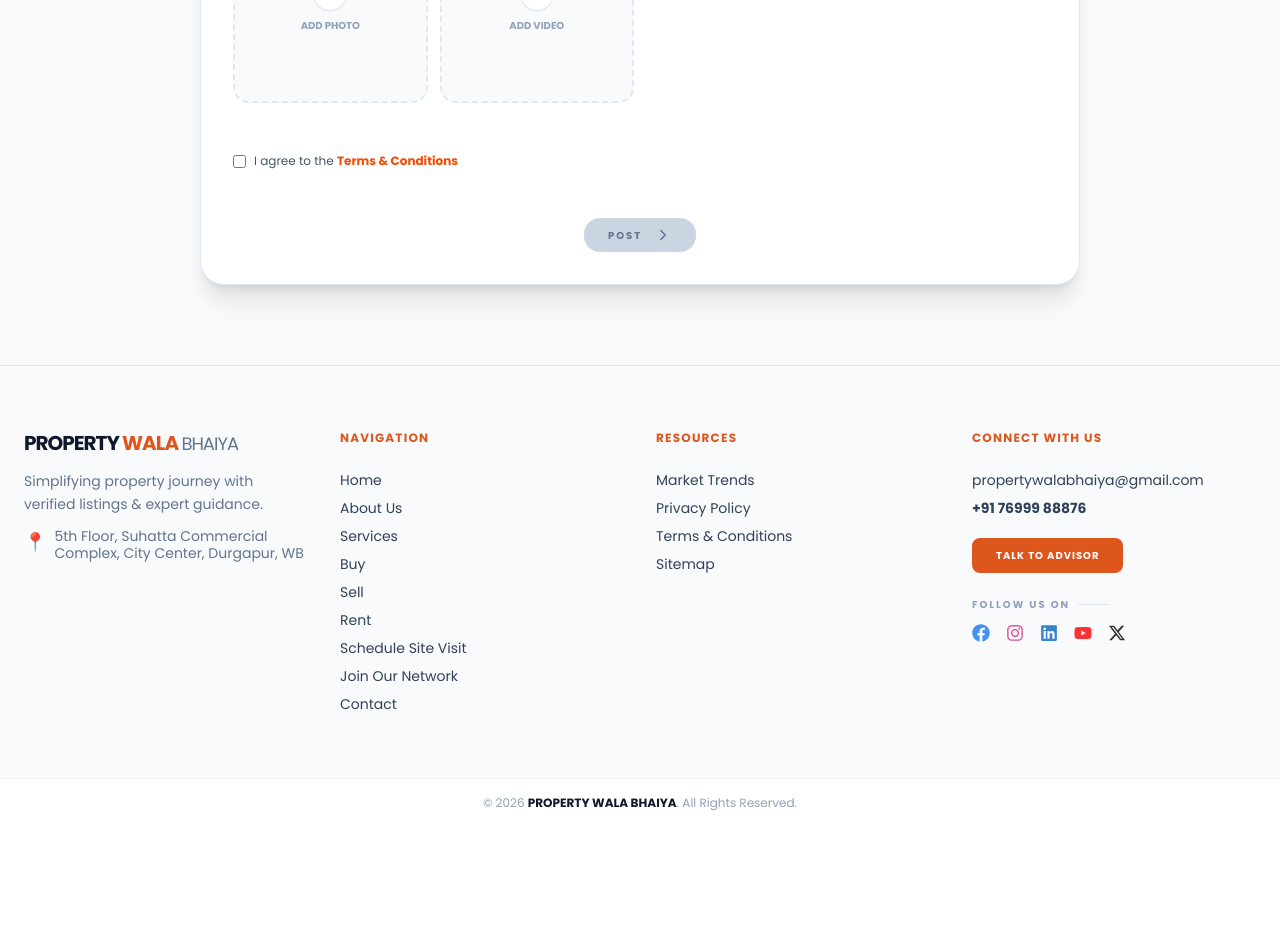
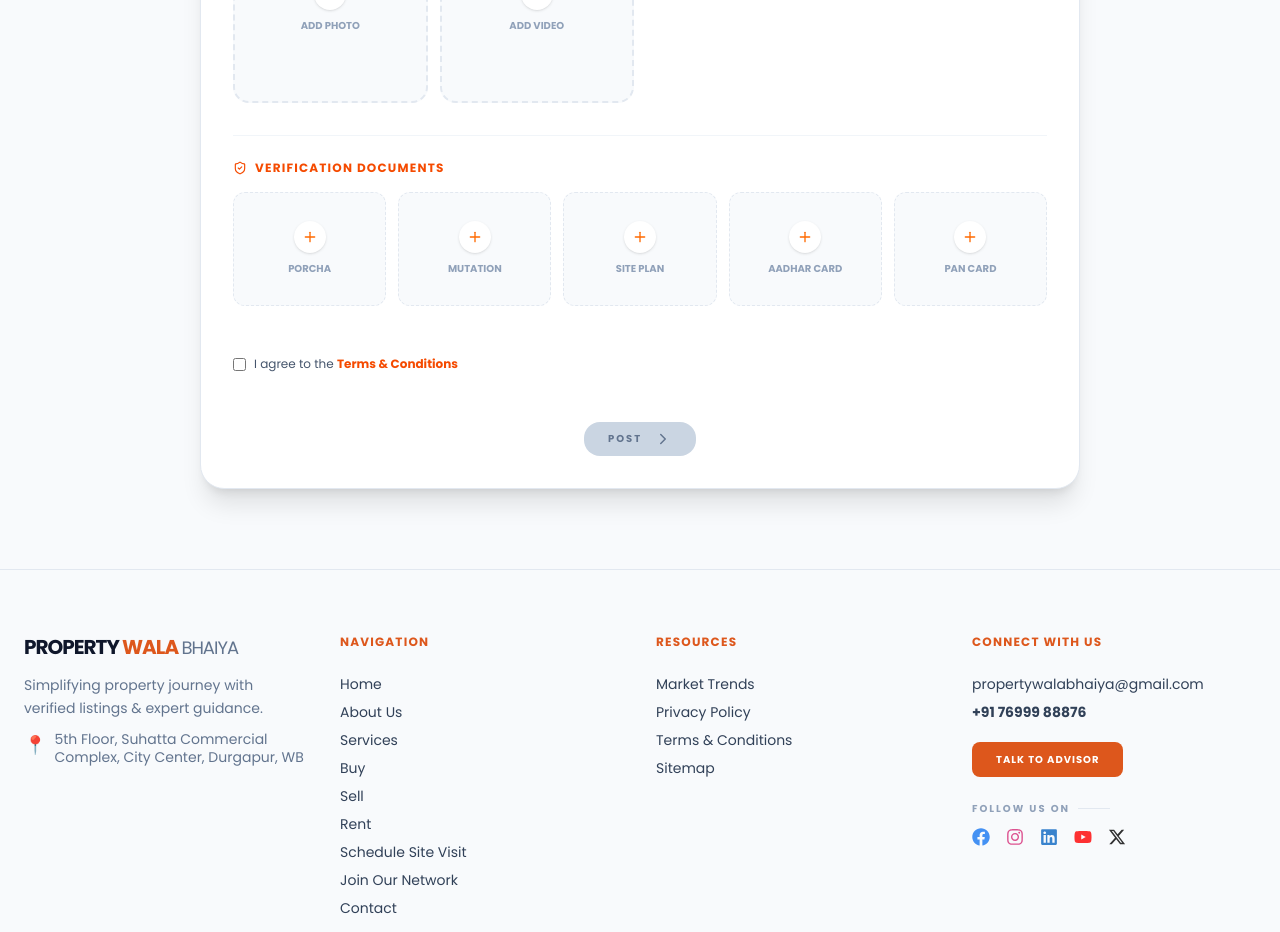
Before and after one commit to passportpulse/property-wala-ankita, a React (Vite) app: page /sell in a window 1280 px wide. Shown: the part 1320-2252 px from the top of the page. Before the commit the page ends 2147 px from the top, so only its background shows below. Built offline with nearby package versions, Linux system fonts and the light colour scheme; a web font is replaced by a local one.

Commit message:
post your property upload doc updated

```diff
--- a/src/pages/sell/sections/SellForm.jsx
+++ b/src/pages/sell/sections/SellForm.jsx
@@ -10,6 +10,9 @@ import {
   Video,
   X,
   Plus,
+  ShieldCheck,
+  FileText,
+  Check,
 } from "lucide-react";
 
 import { states, citiesInWB, placesInWB } from "../../../data/locations";
@@ -39,8 +42,33 @@ export default function SellForm({ formData, setFormData, onSubmit }) {
   };
 
   // --- Media Handlers ---
-  const handleFileChange = (e, type) => {
+  const handleFileChange = (e, type, id = null) => {
     const files = Array.from(e.target.files);
+
+    // DOCUMENTS (single file)
+    if (type === "documents" && id) {
+      const file = files[0];
+      if (!file) return;
+
+      const preview = URL.createObjectURL(file);
+
+      setFormData({
+        ...formData,
+        documents: {
+          ...formData.documents,
+          [id]: {
+            file,
+            name: file.name,
+            type: file.type,
+            preview,
+          },
+        },
+      });
+
+      return;
+    }
+
+    // IMAGES / VIDEOS
     const currentMedia = formData[type] || [];
 
     const newMedia = files.map((file) => ({
@@ -49,12 +77,31 @@ export default function SellForm({ formData, setFormData, onSubmit }) {
       id: Math.random().toString(36).substr(2, 9),
     }));
 
-    setFormData({ ...formData, [type]: [...currentMedia, ...newMedia] });
+    setFormData({
+      ...formData,
+      [type]: [...currentMedia, ...newMedia],
+    });
   };
 
   const removeMedia = (type, id) => {
+    if (type === "documents") {
+      const updatedDocs = { ...formData.documents };
+      delete updatedDocs[id];
+
+      setFormData({
+        ...formData,
+        documents: updatedDocs,
+      });
+
+      return;
+    }
+
     const filtered = formData[type].filter((item) => item.id !== id);
-    setFormData({ ...formData, [type]: filtered });
+
+    setFormData({
+      ...formData,
+      [type]: filtered,
+    });
   };
 
   const amenitiesList = [
@@ -72,7 +119,6 @@ export default function SellForm({ formData, setFormData, onSubmit }) {
     formData?.type?.toLowerCase(),
   );
 
-
   return (
     <div className="max-w-4xl mx-auto px-2 pb-10">
       {/* HEADER */}
@@ -86,8 +132,8 @@ export default function SellForm({ formData, setFormData, onSubmit }) {
         </h2>
 
         <p className="text-slate-500 text-xs lg:text-base max-w-md">
-          List your property on Property Wala Bhaiya digital platform and connect directly with
-          genuine buyers.
+          List your property on Property Wala Bhaiya digital platform and
+          connect directly with genuine buyers.
         </p>
       </div>
 
@@ -429,6 +475,117 @@ export default function SellForm({ formData, setFormData, onSubmit }) {
               ))}
             </div>
           </section>
+          {/* --- DOCUMENT VERIFICATION SECTION --- */}
+          <section className="space-y-4 pt-6 border-t border-slate-100">
+            <div className="flex items-center gap-2 text-xs font-bold uppercase tracking-widest text-orange-600">
+              <ShieldCheck size={14} /> Verification Documents
+            </div>
+
+            <div className="grid grid-cols-2 md:grid-cols-3 lg:grid-cols-5 gap-3">
+              {[
+                { label: "Porcha", id: "porcha" },
+                { label: "Mutation", id: "mutation" },
+                { label: "Site Plan", id: "sitePlan" },
+                { label: "Aadhar Card", id: "aadhar" },
+                { label: "PAN Card", id: "pan" },
+              ].map((doc) => {
+                const fileData = formData.documents?.[doc.id];
+                const isImage = fileData?.type?.startsWith("image/");
+
+                return (
+                  <div key={doc.id} className="relative group">
+                    <label
+                      className={`aspect-[4/3] flex flex-col items-center justify-center border rounded-xl cursor-pointer transition overflow-hidden
+            ${
+              fileData
+                ? "border-green-200 bg-green-50"
+                : "border-dashed border-slate-200 bg-slate-50 hover:border-orange-300 hover:bg-orange-50"
+            }`}
+                    >
+                      {fileData ? (
+                        <div className="w-full h-full flex flex-col items-center justify-center relative p-2">
+                          {/* Preview */}
+                          {isImage ? (
+                            <img
+                              src={fileData.preview}
+                              alt={doc.label}
+                              className="absolute inset-0 w-full h-full object-cover opacity-25"
+                            />
+                          ) : (
+                            <FileText
+                              size={24}
+                              className="text-orange-500 mb-1"
+                            />
+                          )}
+
+                          {/* File Name */}
+                          <span className="text-[10px] font-semibold text-slate-700 text-center line-clamp-1 px-2 z-10">
+                            {fileData.name}
+                          </span>
+
+                          {/* Uploaded Badge */}
+                          <div className="flex items-center gap-1 mt-1 z-10">
+                            <Check size={12} className="text-green-600" />
+                            <span className="text-[9px] font-bold text-green-600 uppercase">
+                              Uploaded
+                            </span>
+                          </div>
+
+                          {/* Preview Button */}
+                          <button
+                            type="button"
+                            onClick={(e) => {
+                              e.preventDefault();
+                              window.open(fileData.preview, "_blank");
+                            }}
+                            className="mt-2 text-[9px] font-semibold text-orange-600 bg-white px-2 py-1 rounded shadow-sm hover:bg-orange-50 z-10"
+                          >
+                            Preview
+                          </button>
+
+                          {/* Hover Change */}
+                          <div className="absolute inset-0 bg-black/5 opacity-0 group-hover:opacity-100 flex items-center justify-center transition">
+                            <span className="text-[10px] font-semibold bg-white px-2 py-1 rounded shadow">
+                              Change File
+                            </span>
+                          </div>
+                        </div>
+                      ) : (
+                        <>
+                          <div className="bg-white p-2 rounded-full shadow-sm group-hover:scale-110 transition">
+                            <Plus size={16} className="text-orange-500" />
+                          </div>
+                          <span className="text-[10px] font-semibold text-slate-400 mt-2 uppercase text-center px-2">
+                            {doc.label}
+                          </span>
+                        </>
+                      )}
+
+                      <input
+                        type="file"
+                        accept=".pdf,image/*"
+                        className="hidden"
+                        onChange={(e) =>
+                          handleFileChange(e, "documents", doc.id)
+                        }
+                      />
+                    </label>
+
+                    {/* Remove Button */}
+                    {fileData && (
+                      <button
+                        type="button"
+                        onClick={() => removeMedia("documents", doc.id)}
+                        className="absolute -top-2 -right-2 bg-red-500 text-white rounded-full p-1 shadow hover:bg-red-600"
+                      >
+                        <X size={10} />
+                      </button>
+                    )}
+                  </div>
+                );
+              })}
+            </div>
+          </section>
 
           {/* Terms & Conditions */}
           <div className="flex items-start gap-2 pt-4 text-xs">
```
